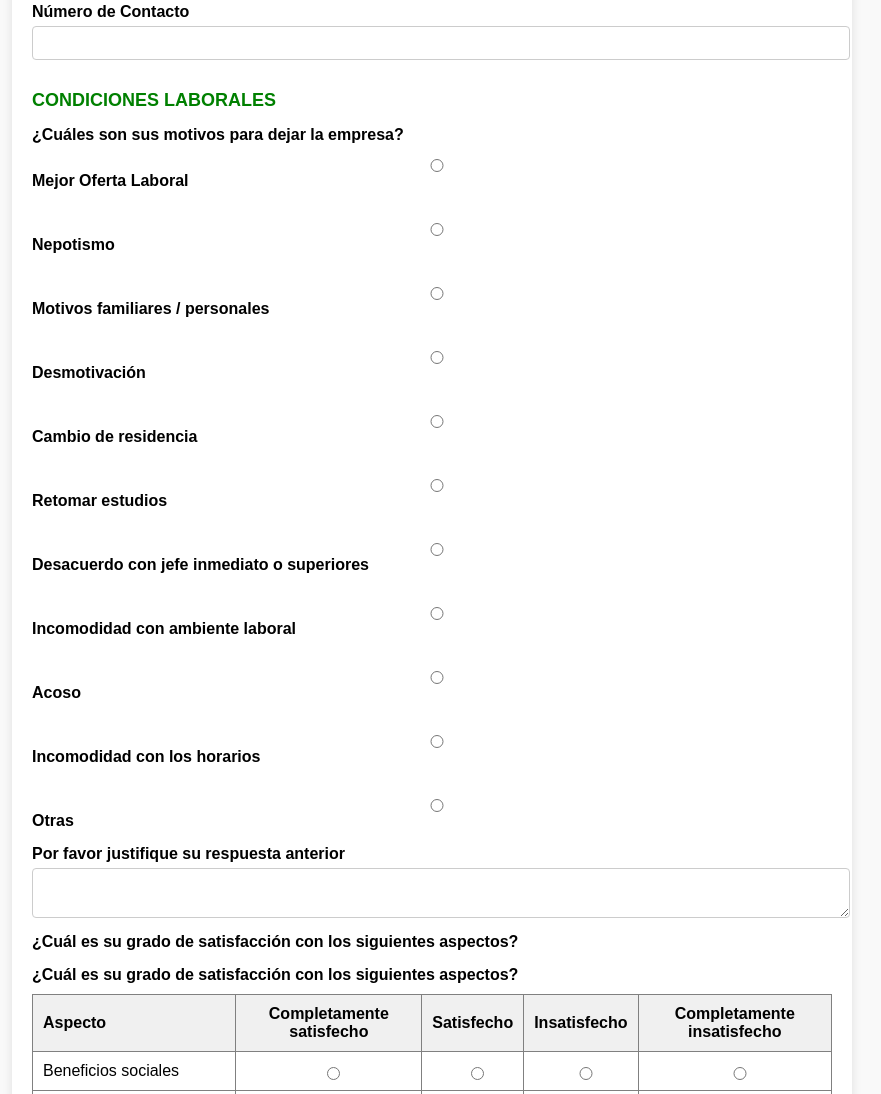
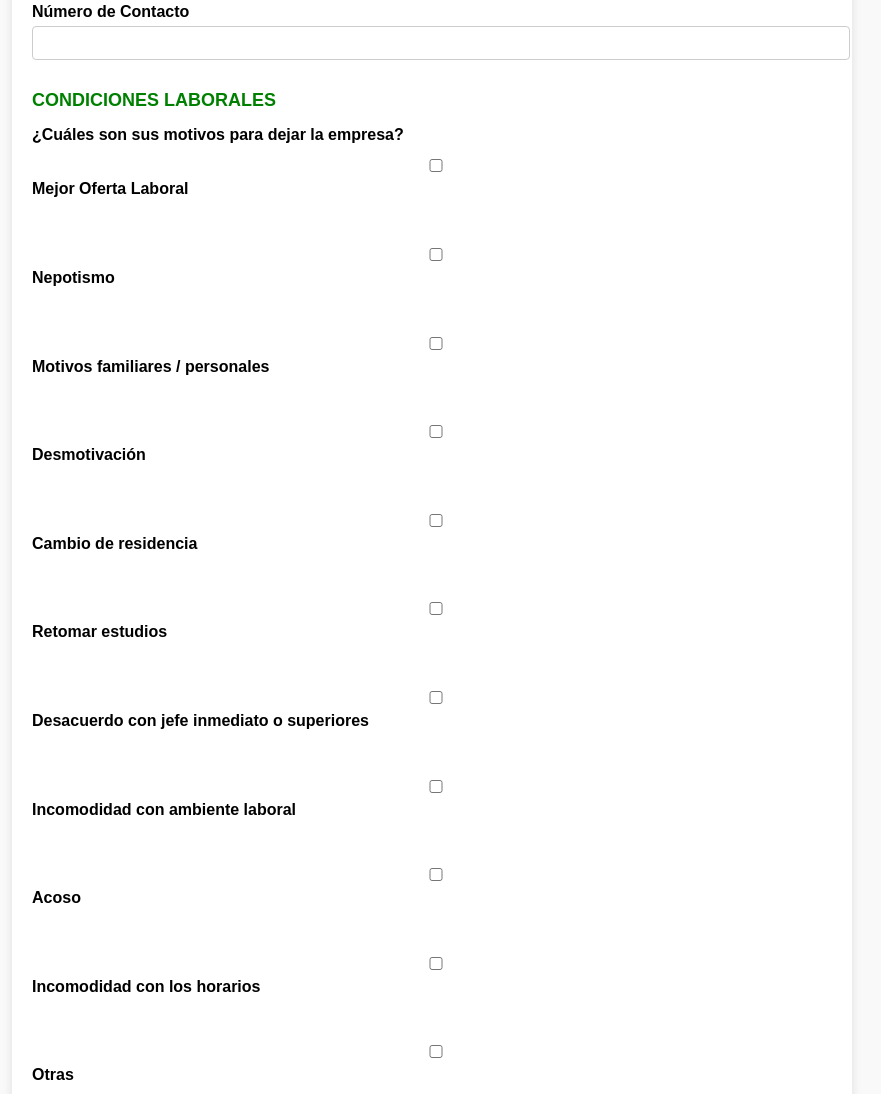
Before and after one commit to atipan/salida-colaborador, a plain HTML site: page formulario.html in a window 1280 px wide. Shown: the part 941-2035 px from the top of the page, without its empty margins (208-1089 px from the left). Drawn offline with Linux system fonts and the light colour scheme.

Commit message:
Update formulario.html

```diff
--- a/formulario.html
+++ b/formulario.html
@@ -132,19 +132,31 @@
       <div class="subtitulo">CONDICIONES LABORALES</div>
 
       <label><strong>¿Cuáles son sus motivos para dejar la empresa?</strong></label>
-      <div style="margin-top: 10px;">
-        <label><input type="radio" name="motivo" value="Mejor Oferta Laboral"> Mejor Oferta Laboral</label><br>
-        <label><input type="radio" name="motivo" value="Nepotismo"> Nepotismo</label><br>
-        <label><input type="radio" name="motivo" value="Motivos familiares / personales"> Motivos familiares / personales</label><br>
-        <label><input type="radio" name="motivo" value="Desmotivación"> Desmotivación</label><br>
-        <label><input type="radio" name="motivo" value="Cambio de residencia"> Cambio de residencia</label><br>
-        <label><input type="radio" name="motivo" value="Retomar estudios"> Retomar estudios</label><br>
-        <label><input type="radio" name="motivo" value="Desacuerdo con jefe inmediato o superiores"> Desacuerdo con jefe inmediato o superiores</label><br>
-        <label><input type="radio" name="motivo" value="Incomodidad con ambiente laboral"> Incomodidad con ambiente laboral</label><br>
-        <label><input type="radio" name="motivo" value="Acoso"> Acoso</label><br>
-        <label><input type="radio" name="motivo" value="Incomodidad con los horarios"> Incomodidad con los horarios</label><br>
-        <label><input type="radio" name="motivo" value="Otras"> Otras</label>
+      <div style="margin-top: 10px; line-height: 1.8;">
+        <label><input type="checkbox" name="motivos" value="Mejor Oferta Laboral"> Mejor Oferta Laboral</label><br>
+        <label><input type="checkbox" name="motivos" value="Nepotismo"> Nepotismo</label><br>
+        <label><input type="checkbox" name="motivos" value="Motivos familiares / personales"> Motivos familiares / personales</label><br>
+        <label><input type="checkbox" name="motivos" value="Desmotivación"> Desmotivación</label><br>
+        <label><input type="checkbox" name="motivos" value="Cambio de residencia"> Cambio de residencia</label><br>
+        <label><input type="checkbox" name="motivos" value="Retomar estudios"> Retomar estudios</label><br>
+        <label><input type="checkbox" name="motivos" value="Desacuerdo con jefe inmediato o superiores"> Desacuerdo con jefe inmediato o superiores</label><br>
+        <label><input type="checkbox" name="motivos" value="Incomodidad con ambiente laboral"> Incomodidad con ambiente laboral</label><br>
+        <label><input type="checkbox" name="motivos" value="Acoso"> Acoso</label><br>
+        <label><input type="checkbox" name="motivos" value="Incomodidad con los horarios"> Incomodidad con los horarios</label><br>
+        <label><input type="checkbox" name="motivos" value="Otras"> Otras</label>
+          <!-- Campo que se muestra solo si se marca "Otras" -->
+          <div id="otrasEspecificar" style="margin-top: 10px; display: none;">
+            <label>Por favor especifique:</label>
+            <input type="text" name="otrasEspecificacion" style="width:100%; padding: 6px; font-size: 14px;">
+          </div>
       </div>
+
+      <script>
+      document.getElementById('otrasCheckbox').addEventListener('change', function() {
+        const campo = document.getElementById('otrasEspecificar');
+        campo.style.display = this.checked ? 'block' : 'none';
+      });
+      </script>
 
       <label>Por favor justifique su respuesta anterior</label>
       <textarea></textarea>
```
